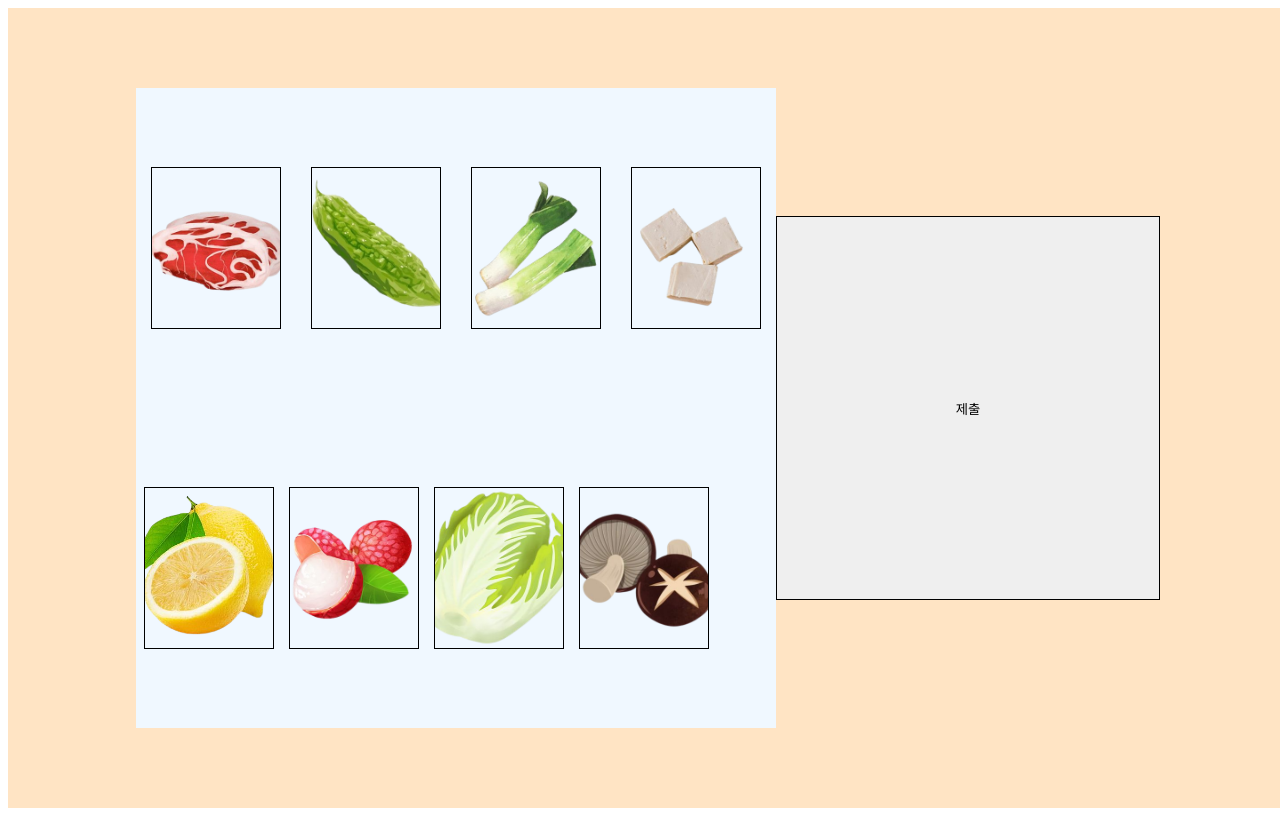
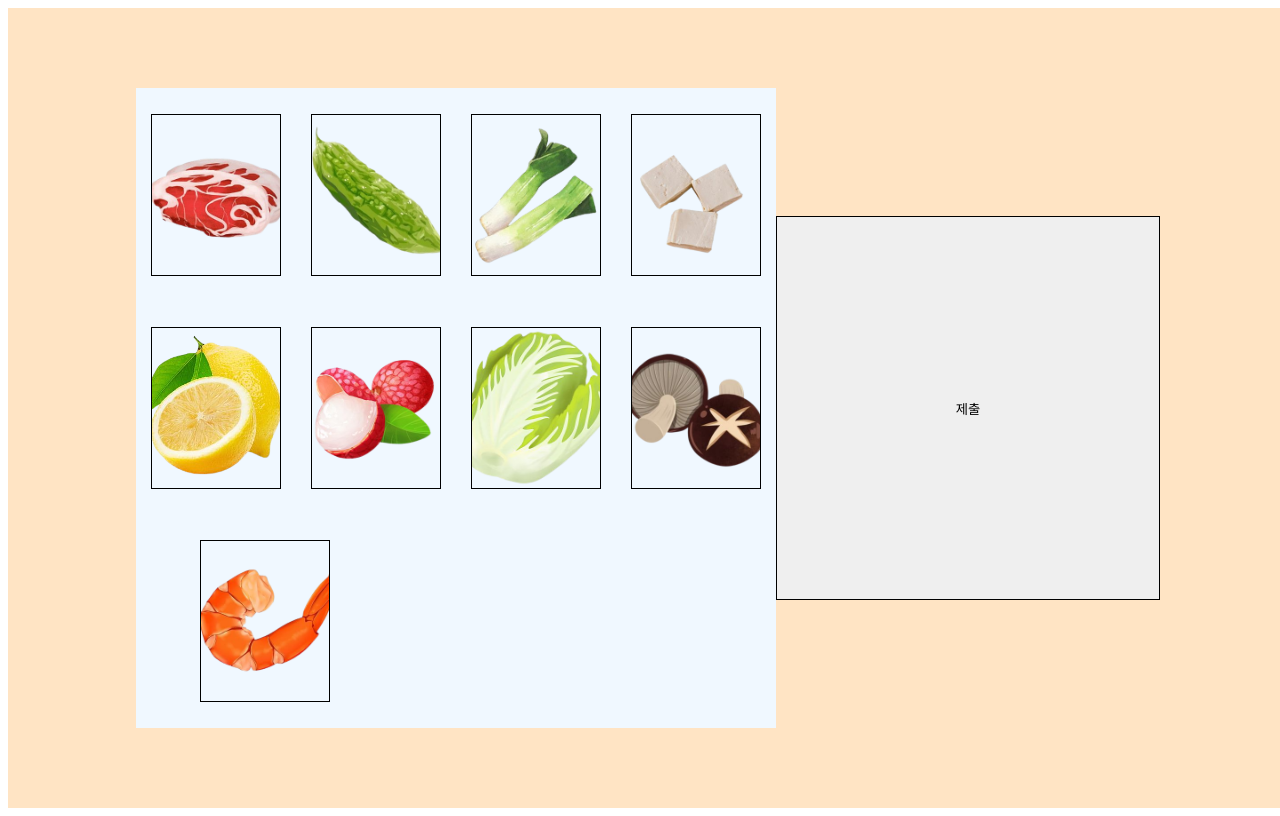
Before and after one commit to chaeyi0731/workflow, a website: page index.html in a window 1280 px wide. Drawn offline with Linux system fonts and the light colour scheme.

Commit message:
새우 이미지 적용

```diff
--- a/style.css
+++ b/style.css
@@ -93,3 +93,11 @@
   background-position: center;
   background-size: cover;
 }
+#root > div:nth-child(1) > div:nth-child(9) {
+  width: 10vw;
+  height: 20vh;
+  border: 1px solid black;
+  background-image: url(/img/새우-removebg-preview.png);
+  background-position: center;
+  background-size: cover;
+}
```
